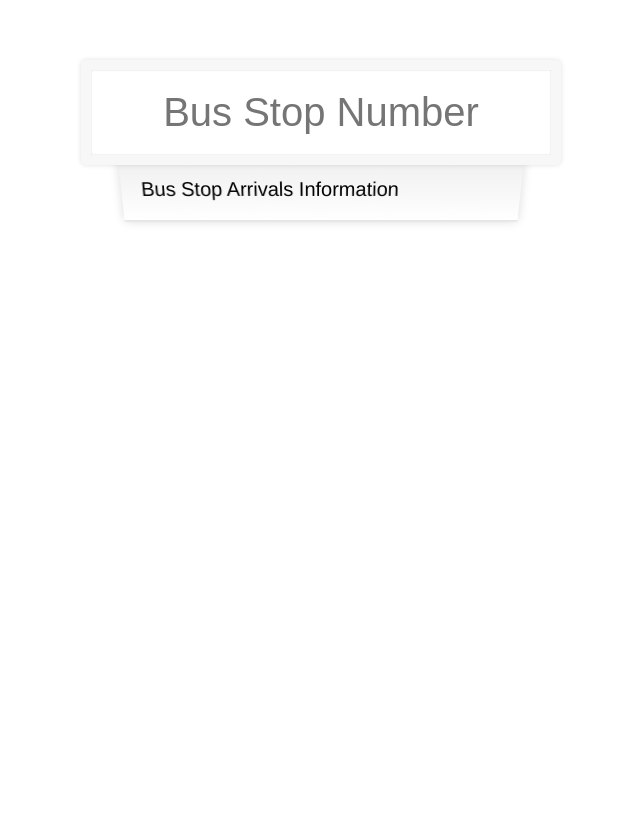
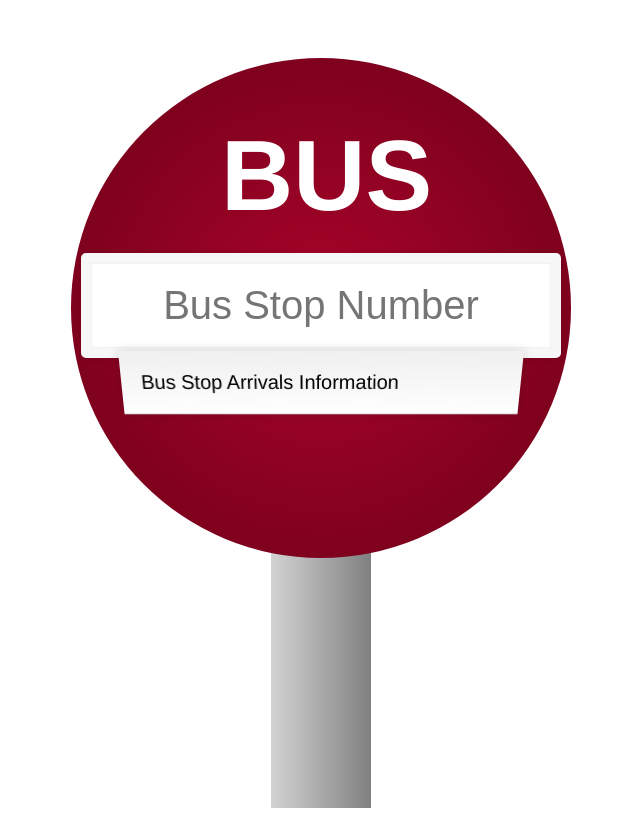
Before and after one commit to johnmeehan/busstop, a plain HTML site: page index.html in a window 1280 px wide. Shown: the whole page, without its empty margins (319-959 px from the left). Drawn offline with Linux system fonts and the light colour scheme.

Commit message:
made a css busstop

```diff
--- a/bus.js
+++ b/bus.js
@@ -1,6 +1,6 @@
 const endpoint = 'https://data.dublinked.ie/cgi-bin/rtpi/realtimebusinformation?stopid=609721&format=json';
 let busses = [];
-const searchInput = document.querySelector('.search');
+const searchInput = document.querySelector('.busstop .circle .search-form .search');
 const suggestions = document.querySelector('.suggestions');
 
 function getBusStopArrivals(e){
@@ -13,6 +13,7 @@ function getBusStopArrivals(e){
     busses = [];
     busses.push(...data.results)
     displayBusses();
+    searchInput.focus();
   });
 
 }
--- a/index.html
+++ b/index.html
@@ -6,14 +6,18 @@
   <link rel="stylesheet" href="style.css">
 </head>
 <body>
-  <!--<div class="circle"></div>-->
-
-  <form class="search-form">
-    <input type="text" class="search" placeholder="Bus Stop Number">
-    <ul class="suggestions">
-      <li>Bus Stop Arrivals Information</li>
-    </ul>
-  </form>
+  <div class="busstop">
+    <div class="circle">
+      <div class="title">BUS</div>
+      <form class="search-form">
+        <input type="text" class="search" placeholder="Bus Stop Number" autofocus=true ></input>
+        <ul class="suggestions">
+          <li>Bus Stop Arrivals Information</li>
+        </ul>
+      </form>
+    </div>
+    <div class="pole">Pole</div>
+  </div>
   <script src="bus.js"></script>
   </body>
 </html>
--- a/style.css
+++ b/style.css
@@ -6,7 +6,15 @@ html {
   font-size: 20px;
   font-weight: 200;
 }
-/*.circle{
+.busstop{
+  position: relative;
+  height: 100vh;
+  width: 500px;
+  margin: 0 auto;
+  /*background-color: yellow;*/
+  overflow-y: hidden;
+}
+.circle{
   position: absolute;
   z-index: -1;
   background: radial-gradient(ellipse at center, #a90329 0%,#8f0222 44%,#6d0019 100%);
@@ -14,7 +22,29 @@ html {
   width: 500px;
   height: 500px;
   margin: 50px auto;
-}*/
+  /*border: 10px solid darkgrey;*/
+}
+.pole{
+  position: absolute;
+  height: 61%;
+  background-color: black;
+  background: linear-gradient(to right, lightgrey 0%, grey 100%);
+  width: 100px;
+  left: 40%;
+  /*margin: 50px auto;*/
+  top:40%;
+  z-index: -2;
+}
+.title{
+  position: absolute;
+  z-index: 1;
+  color: white;
+  font-weight: 800;
+  font-size: 5em;
+  margin:50px auto;
+  top: 2%;
+  left: 30%;
+}
 *, *:before, *:after {
   box-sizing: inherit;
 }
@@ -24,10 +54,12 @@ input {
 }
 
 .search-form {
-  position: relative;
+  position: absolute;
   max-width:400px;
   margin:50px auto;
-  z-index: 1;
+  /*z-index: 1;*/
+  top: 27%;
+  left: 10%;
 }
 
 input.search {
@@ -39,7 +71,7 @@ input.search {
   left: -10%;
   position: relative;
   top: 10px;
-  z-index: 2;
+  /*z-index: 2;*/
   border-radius: 5px;
   font-size: 40px;
   box-shadow: 0 0 5px rgba(0, 0, 0, 0.12), inset 0 0 2px rgba(0, 0, 0, 0.19);
```
